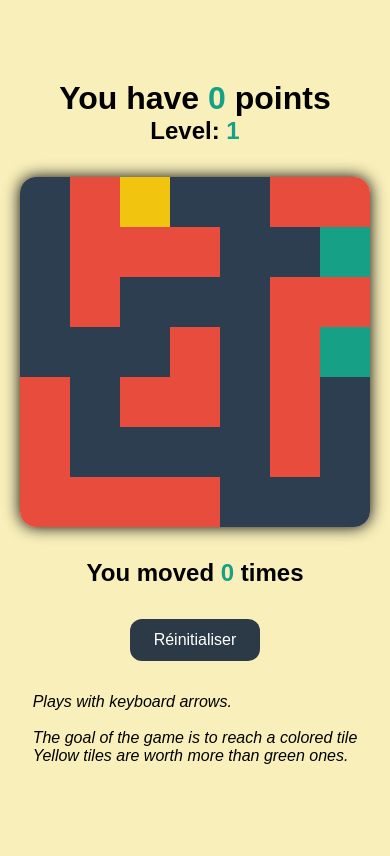
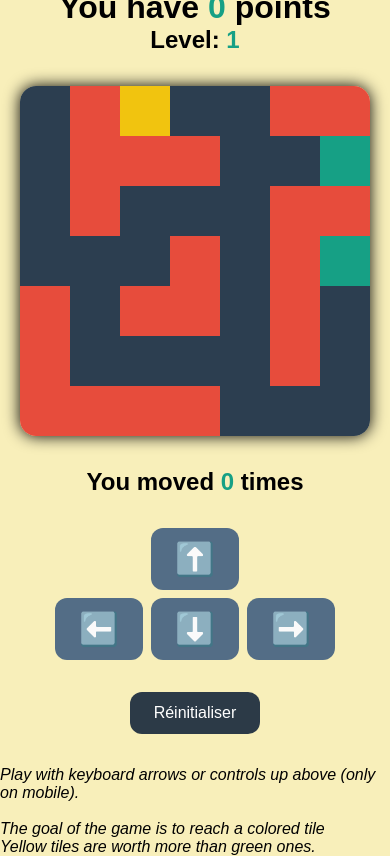
Before and after one commit to RedsTom/FindTheCoinsGame, a website built with Vite: page index.html in a window 390 px wide. Both pictures are taken after a click on the button "Réinitialiser". Built offline with nearby package versions, Linux system fonts and the light colour scheme.

Commit message:
Added arrows to be able to play on mobile

```diff
--- a/index.html
+++ b/index.html
@@ -23,13 +23,20 @@
     You moved <span id="moves">0</span> times
 </h2>
 
+<div class="mobile-controls">
+    <button id="up">⬆️</button>
+    <button id="left">⬅️</button>
+    <button id="down">⬇️</button>
+    <button id="right">➡️</button>
+</div>
+
 <button id="reset">
     Réinitialiser
 </button>
 
 <p>
     <i>
-        Plays with keyboard arrows.<br/>
+        Play with keyboard arrows or controls up above (only on mobile).<br/>
         <br/>
         The goal of the game is to reach a colored tile<br/>
         Yellow tiles are worth more than green ones.
--- a/src/index.ts
+++ b/src/index.ts
@@ -15,13 +15,15 @@ let showWalls: Ref<boolean> = ref(true);
 const movesElement = document.querySelector<HTMLSpanElement>("#moves") as HTMLSpanElement;
 let moves: Ref<number> = ref(0);
 
+const arrowButtons = ["left", "right", "up", "down"].map(dir => document.querySelector(`#${dir}`) as HTMLButtonElement);
+
 const game = createGame({
-  canvas, ctx, points, movesElement, level, levelElement, pointsElement, moves, showWalls
+  canvas, ctx, points, movesElement, level, levelElement, pointsElement, moves, showWalls, arrowButtons
 });
 
 window.addEventListener("keydown", event => {
 
-  const directions: {[key: string]: "top" | "left" | "bottom" | "right"} = {
+  const directions: { [key: string]: "top" | "left" | "bottom" | "right" } = {
     ArrowUp: "top",
     ArrowLeft: "left",
     ArrowDown: "bottom",
@@ -36,6 +38,14 @@ window.addEventListener("keydown", event => {
   }
 });
 
+arrowButtons.forEach(btn => btn.addEventListener("click", () => {
+  game.move({
+    left: "left",
+    right: "right",
+    up: "top",
+    down: "bottom",
+  }[btn.id] as "left" | "right" | "top" | "bottom");
+}));
 document.querySelector("#reset")?.addEventListener("click", () => {
   level.value = 0;
   points.value = 0;
--- a/src/script/game.ts
+++ b/src/script/game.ts
@@ -8,12 +8,24 @@ interface Tile {
   type?: "ball" | "tile";
 }
 
-const createGame = ({canvas, ctx, pointsElement, points, levelElement, level, showWalls, movesElement, moves}: {
+const createGame = ({
+                      canvas,
+                      ctx,
+                      pointsElement,
+                      points,
+                      levelElement,
+                      level,
+                      showWalls,
+                      movesElement,
+                      moves,
+                      arrowButtons
+                    }: {
   canvas: HTMLCanvasElement,
   ctx: CanvasRenderingContext2D,
   pointsElement: HTMLSpanElement,
   levelElement: HTMLSpanElement,
   movesElement: HTMLSpanElement,
+  arrowButtons: HTMLButtonElement[],
   points: Ref<number>,
   level: Ref<number>,
   moves: Ref<number>,
@@ -87,6 +99,12 @@ const createGame = ({canvas, ctx, pointsElement, points, levelElement, level, sh
     }
 
     draw(ball);
+
+    if(showWalls.value) {
+      arrowButtons.forEach(button => button.disabled = true)
+    } else {
+      arrowButtons.forEach(button => button.disabled = false)
+    }
 
     pointsElement.textContent = "" + points.value;
     levelElement.textContent = "" + level.value;
--- a/src/styles/style.scss
+++ b/src/styles/style.scss
@@ -59,7 +59,50 @@ button {
   &:hover {
     background-color: lighten($bg, 5%);
   }
+
   &:active {
     background-color: lighten($bg, 10%);
   }
+
+  &:disabled {
+    cursor: default;
+    background-color: lighten($bg, 20%);
+  }
 }
+
+@media screen and (min-width: 1000px) {
+  .mobile-controls {
+    display: none !important;
+  }
+}
+
+.mobile-controls {
+  display: grid;
+  grid-gap: .5rem;
+
+  grid-template-columns: 1fr 1fr 1fr;
+  grid-template-rows: 1fr 1fr;
+  grid-template-areas:
+        ". up ."
+        "left down right";
+
+  button {
+    font-size: 2rem;
+  }
+
+  #up {
+    grid-area: up;
+  }
+
+  #down {
+    grid-area: down;
+  }
+
+  #left {
+    grid-area: left;
+  }
+
+  #right {
+    grid-area: right;
+  }
+}
```
